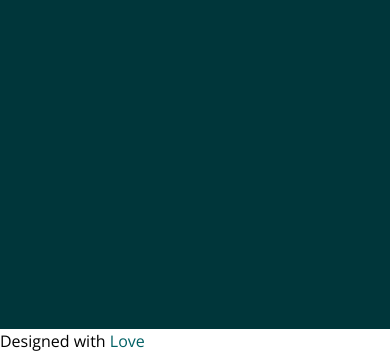
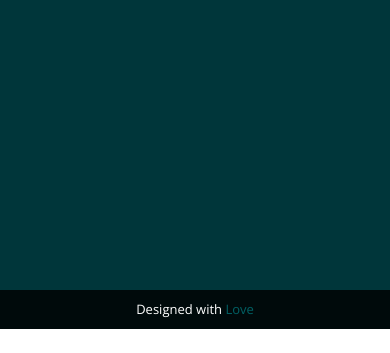
Before and after one commit to edikode/edikode.github.io, a plain HTML site: page index.html in a window 390 px wide. Shown: the part 515-868 px from the top of the page. After the commit the page ends 844 px from the top, so only its background shows below. Drawn offline with nearby package versions, Linux system fonts and the light colour scheme; files whose address does not match are found by name.

Commit message:
update style footer

```diff
--- a/css/style.css
+++ b/css/style.css
@@ -1132,6 +1132,39 @@ section .container {
   }
 }
 
+
+/*--------------------------------------------------------------
+# Credits
+--------------------------------------------------------------*/
+.credits {
+  position: fixed;
+  right: 0;
+  left: 0;
+  bottom: 0;
+  padding: 15px;
+  text-align: right;
+  font-size: 13px;
+  color: #fff;
+  z-index: 1;
+}
+
+@media (max-width: 992px) {
+  .credits {
+    text-align: center;
+    padding: 10px;
+    background: rgba(0, 0, 0, 0.8);
+  }
+}
+
+.credits a {
+  color: #006064;
+  transition: 0.3s;
+}
+
+.credits a:hover {
+  color: #fff;
+}
+
 /* icons */
 /*!
 * @author IcoFont https://icofont.com
```
